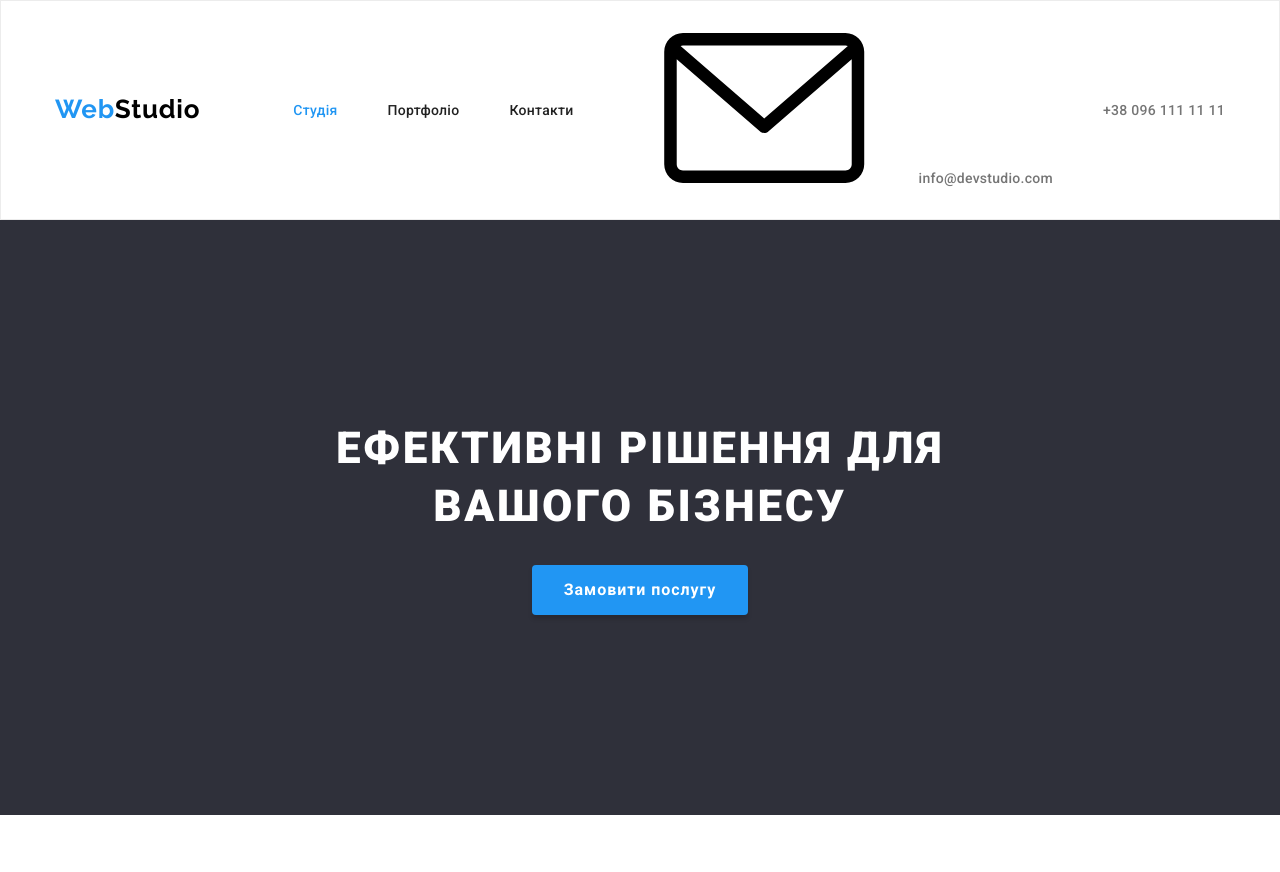
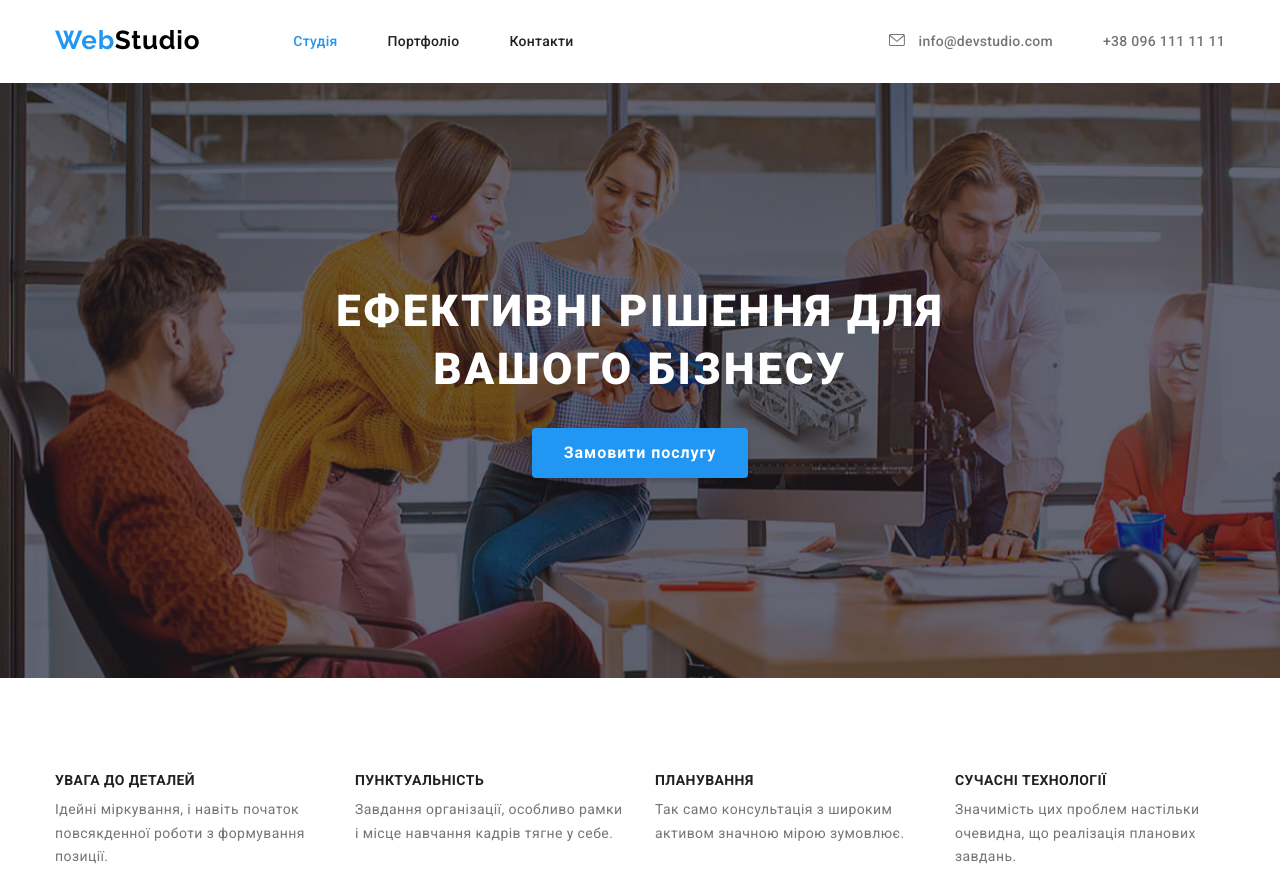
Before and after one commit to AlexsandrKolesnikov/hw-04, a plain HTML site: page index.html in a window 1280 px wide. Shown: the top 872 px of the page. Drawn offline with nearby package versions, Linux system fonts and the light colour scheme.

Commit message:
Add files via upload

```diff
--- a/css/styles.css
+++ b/css/styles.css
@@ -11,6 +11,7 @@
 body {
   color: var(--background-color);
   font-family: var(--main-font);
+  font-style: normal;
 }
 
 /* Common Value */
@@ -39,6 +40,23 @@ li {
 .nav-header-link.current {
   color: var(--brand-color);
 }
+
+/* .current {
+  display: block;
+  color:  #2196F3;
+  position: relative;
+}
+.current::after {
+  content: " ";
+  position: absolute;
+  width: 100%;
+  background-color: #2196F3;
+  top: 40px;
+  bottom: 0;
+  left: 0;
+  border-radius: 2px;
+  height: 4px;
+} */
 .link {
   text-decoration: none;
   color: rgba(255, 255, 255, 0.6);
@@ -47,13 +65,13 @@ li {
   color: var(--brand-color);
 }
 
-
 /* HEADER */
 .header {
-  border: 1px solid #ececec;
+  border-bottom: 1px solid #fff;
 }
 .header-container {
   display: flex;
+  align-items: center;
 }
 
 /* Список Nav */
@@ -122,6 +140,24 @@ li {
   letter-spacing: 0.28px;
 }
 
+.link:hover,
+.link:hover svg,
+.link:focus,
+.link:focus svg,
+.team-icon li:hover svg,
+.team-icon li:focus svg,
+.social li:hover svg,
+.social li:focus svg
+ {
+    color: var(--brand-color);
+    fill: var(--brand-color);
+}
+.contacts-link-icon-email {
+  fill: var(--secondary-color);
+  width: 16px;
+  height: 12px;
+  margin-right: 10px;
+}
 
 /* FOOTER */
 .fotter {
@@ -167,11 +203,14 @@ li {
   color: rgba(255, 255, 255, 0.6);
 }
 
-
 /* MAIN STUDIO*/
 /* Section 1 */
 .main-section-1 {
-  background: #2f303a;
+  /* background-color: #2f303a; */
+  background-image: linear-gradient(rgba(47, 48, 58, 0.4),
+  rgba(47, 48, 58, 0.4)), url(../images/title/Imgtitle.jpg);
+  max-width: 1600px;
+  margin: auto;
   padding-top: 200px;
   padding-bottom: 200px;
 }
```
Also changed, not shown: images/icons/email.svg (added), images/icons/telephone.svg (added), images/title/Imgtitle.jpg (added). Lines whose indentation alone changed are shown as unchanged.
